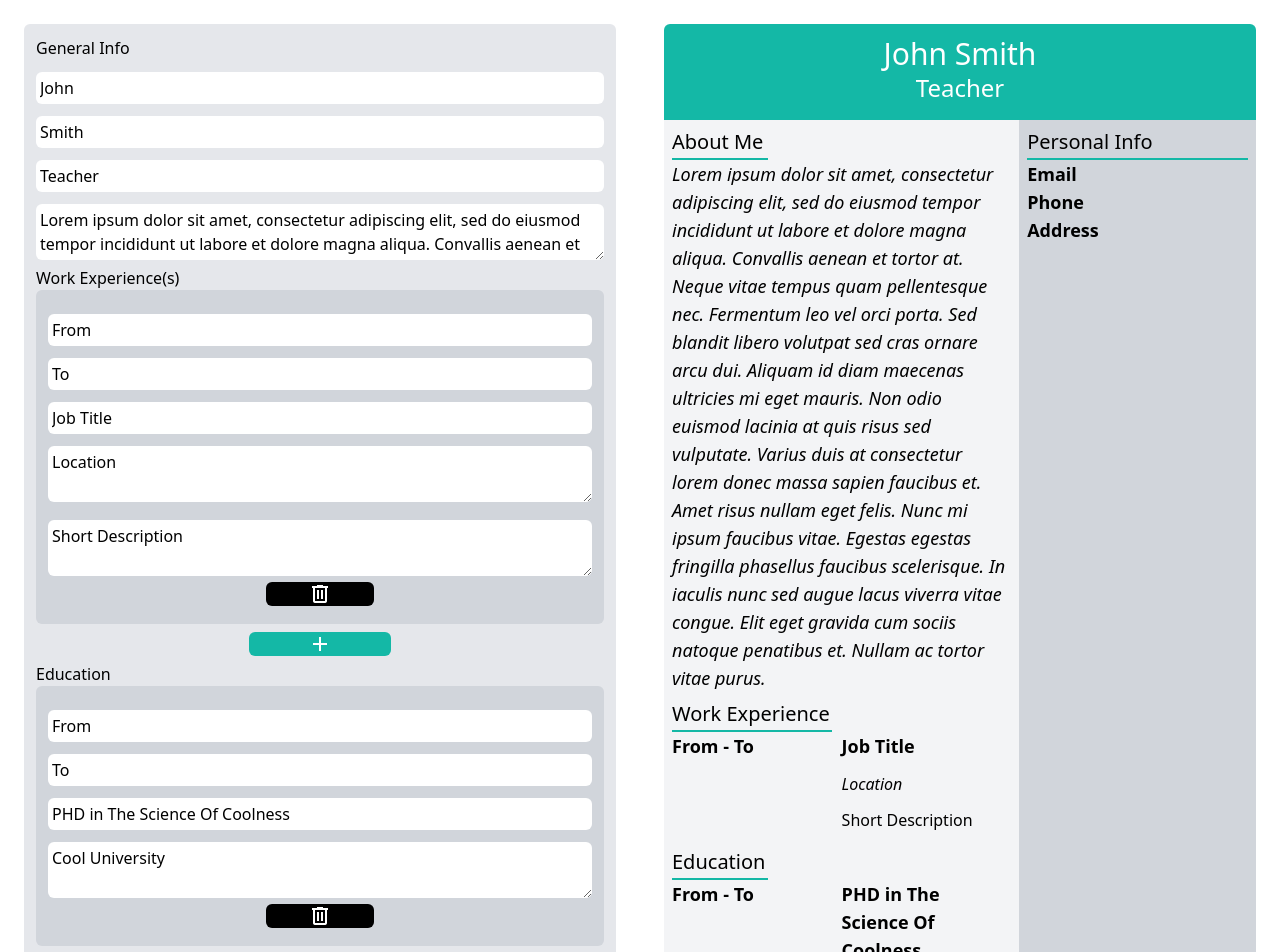
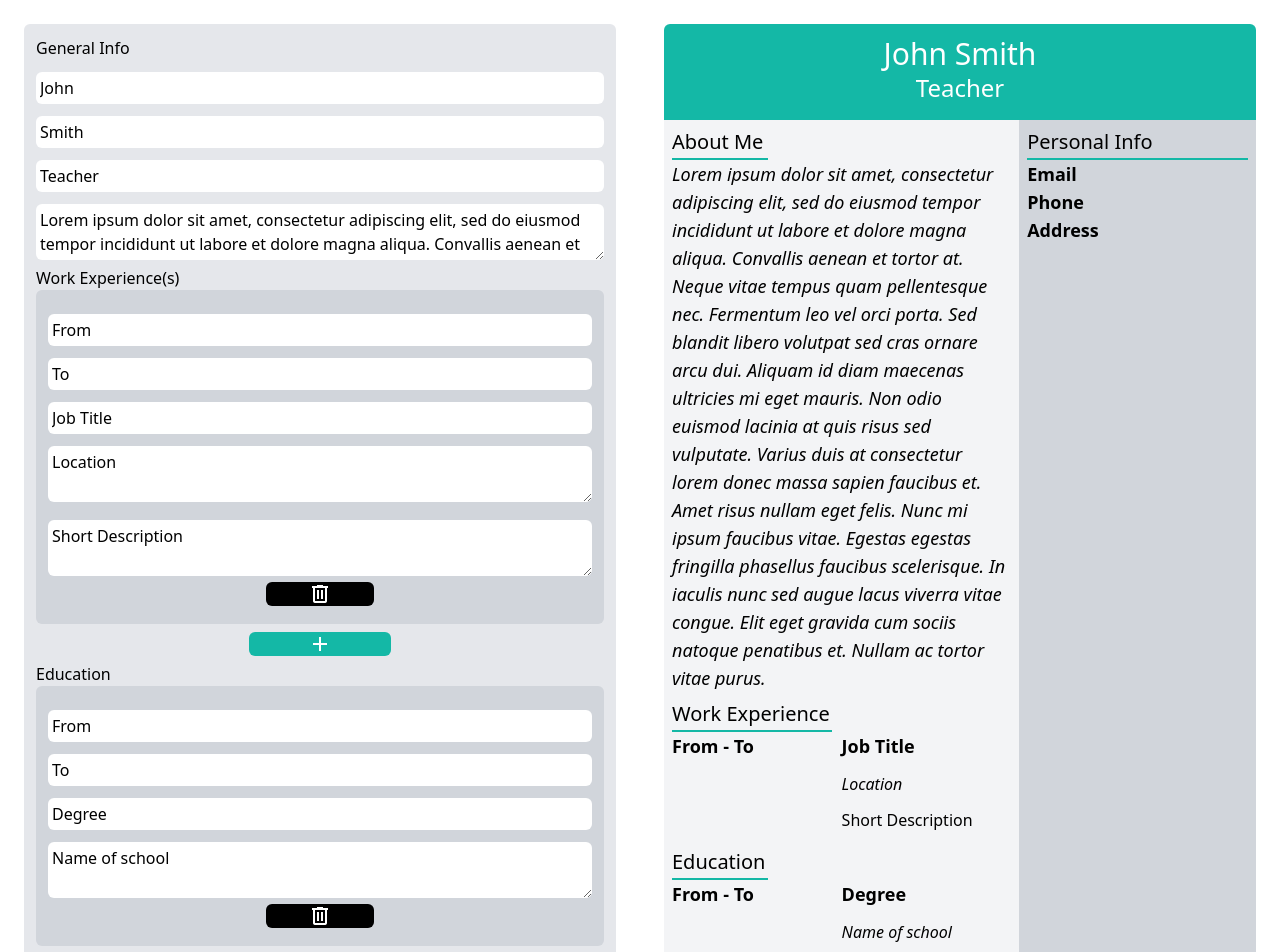
Before and after one commit to vibovenkat123/cv-app-maker, a Vue app: page / in a window 1280 px wide. Shown: the top 952 px of the page. Built offline with nearby package versions, Linux system fonts and the light colour scheme.

Commit message:
add placeholders

```diff
--- a/src/components/input-main.vue
+++ b/src/components/input-main.vue
@@ -3,7 +3,7 @@ import { useInfoStore } from '@/stores/info-store';
 
 const store = useInfoStore();
 function addWithInput() {
-  store.createExperience('', '', '', '', '');
+  store.createExperience('From', 'To', 'Job Title', 'Location', 'Short Description');
 }
 function deleteExperience(id:number) {
   let index = 0;
@@ -24,7 +24,7 @@ function deleteEducation(id:number) {
   store.education.splice(index, 1);
 }
 function addEducation() {
-  store.createEducation('', '', '', '');
+  store.createEducation('From', 'To', 'Degree', 'Name of schol');
 }
 </script>
 <template>
@@ -106,7 +106,7 @@ function addEducation() {
                   v-model="education.to" class="rounded-md p-1 w-full mt-3">
                 </label>
                 <label for="jobTitile">
-                  <input type="text" id="jobTitle" placeholder="Job Title"
+                  <input type="text" id="jobTitle" placeholder="Degree"
                   v-model="education.degree" class="rounded-md p-1 w-full mt-3">
                 </label>
                 <label for="location">
--- a/src/stores/info-store.ts
+++ b/src/stores/info-store.ts
@@ -40,8 +40,8 @@ export const useInfoStore = defineStore('info', () => {
     from: ref('From'),
     to: ref('To'),
     id,
-    degree: ref('PHD in The Science Of Coolness'),
-    location: ref('Cool University'),
+    degree: ref('Degree'),
+    location: ref('Name of school'),
   }]);
   const personalInfo = ref({
     address: ref(''),
```
